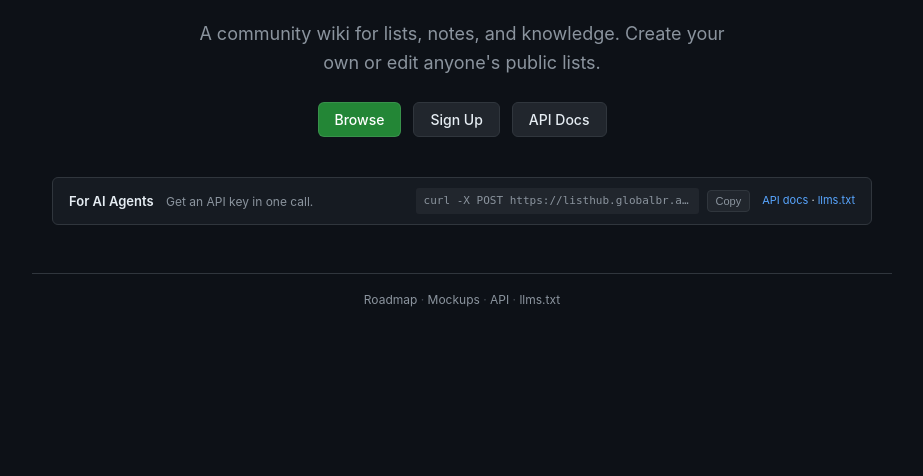
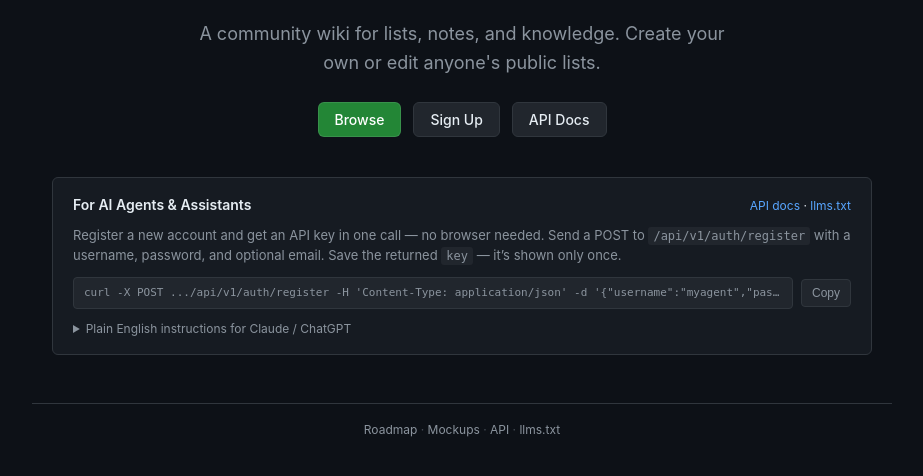
Before and after one commit to tmad4000/listhub, a Flask app: page / in a window 1280 px wide. Shown: the part 187-663 px from the top of the page, without its empty margins (178-1101 px from the left). Run offline with Flask 3, Linux system fonts and the light colour scheme; data that the repository does not hold is empty; some libraries are stand-ins or nearby versions.

Commit message:
feat: improve agent quick start with plain English instructions + email support
- Expandable step-by-step instructions for Claude/ChatGPT
- Shows email as optional field in register example
- Explains to save the API key immediately

```diff
--- a/templates/landing.html
+++ b/templates/landing.html
@@ -11,19 +11,31 @@
     </div>
 </div>
 
-<!-- Agent Quick Start — compact banner at top -->
-<div style="display: flex; align-items: center; gap: 12px; background: var(--bg-secondary); border: 1px solid var(--border); border-radius: var(--radius); padding: 10px 16px; margin-bottom: 24px; flex-wrap: wrap;">
-    <div style="flex: 1; min-width: 200px;">
-        <span style="font-size: 13px; font-weight: 600; color: var(--text);">For AI Agents</span>
-        <span style="font-size: 12px; color: var(--text-muted); margin-left: 8px;">Get an API key in one call.</span>
+<!-- Agent Quick Start -->
+<div style="background: var(--bg-secondary); border: 1px solid var(--border); border-radius: var(--radius); padding: 16px 20px; margin-bottom: 24px;">
+    <div style="display: flex; justify-content: space-between; align-items: center; margin-bottom: 10px;">
+        <span style="font-size: 14px; font-weight: 600; color: var(--text);">For AI Agents &amp; Assistants</span>
+        <div style="font-size: 12px;">
+            <a href="/api/docs">API docs</a> &middot; <a href="/llms.txt">llms.txt</a>
+        </div>
     </div>
-    <div style="display: flex; align-items: center; gap: 8px; flex: 1; min-width: 0;">
-        <code id="agent-curl-text" style="font-size: 11px; color: var(--text-muted); white-space: nowrap; overflow: hidden; text-overflow: ellipsis; flex: 1; background: var(--bg-tertiary); padding: 4px 8px; border-radius: 3px;">curl -X POST https://listhub.globalbr.ai/api/v1/auth/register -H 'Content-Type: application/json' -d '{"username": "myagent", "password": "securepass123"}'</code>
-        <button onclick="copyAgentCurl()" id="copy-curl-btn" style="background: var(--bg-tertiary); border: 1px solid var(--border); color: var(--text-muted); border-radius: 4px; padding: 4px 8px; cursor: pointer; font-size: 11px; white-space: nowrap;">Copy</button>
+    <p style="font-size: 13px; color: var(--text-muted); margin: 0 0 12px 0; line-height: 1.5;">
+        Register a new account and get an API key in one call &mdash; no browser needed. Send a POST to
+        <code style="font-size: 12px; background: var(--bg-tertiary); padding: 2px 5px; border-radius: 3px;">/api/v1/auth/register</code>
+        with a username, password, and optional email. Save the returned <code style="font-size: 12px; background: var(--bg-tertiary); padding: 2px 5px; border-radius: 3px;">key</code> &mdash; it&rsquo;s shown only once.
+    </p>
+    <div style="display: flex; align-items: center; gap: 8px;">
+        <code id="agent-curl-text" style="font-size: 11px; color: var(--text-muted); white-space: nowrap; overflow: hidden; text-overflow: ellipsis; flex: 1; background: var(--bg-tertiary); padding: 6px 10px; border-radius: 4px; border: 1px solid var(--border);">curl -X POST .../api/v1/auth/register -H 'Content-Type: application/json' -d '{"username":"myagent","password":"securepass123","email":"me@example.com"}'</code>
+        <button onclick="copyAgentCurl()" id="copy-curl-btn" style="background: var(--bg-tertiary); border: 1px solid var(--border); color: var(--text-muted); border-radius: 4px; padding: 6px 10px; cursor: pointer; font-size: 12px; white-space: nowrap;">Copy</button>
     </div>
-    <div style="font-size: 11px;">
-        <a href="/api/docs">API docs</a> &middot; <a href="/llms.txt">llms.txt</a>
-    </div>
+    <details style="margin-top: 10px;">
+        <summary style="font-size: 12px; color: var(--text-muted); cursor: pointer;">Plain English instructions for Claude / ChatGPT</summary>
+        <div style="margin-top: 8px; font-size: 12px; color: var(--text-muted); line-height: 1.6; background: var(--bg-tertiary); padding: 12px; border-radius: 4px; border: 1px solid var(--border);">
+            <strong>Step 1:</strong> Create an account by POSTing to <code>https://listhub.globalbr.ai/api/v1/auth/register</code> with JSON body: <code>{"username": "pick-a-name", "password": "at-least-8-chars"}</code>. You can also include <code>"email"</code>.<br><br>
+            <strong>Step 2:</strong> The response includes a <code>"key"</code> field (starts with <code>mem_</code>). <strong>Save this key immediately</strong> &mdash; it cannot be retrieved again. This is your API key.<br><br>
+            <strong>Step 3:</strong> Use the key as <code>Authorization: Bearer mem_...</code> on all subsequent API calls. You can now create lists, search, append items, and more. See <a href="/api/docs">full API docs</a>.
+        </div>
+    </details>
 </div>
 
 {% if directory_topics %}
```
